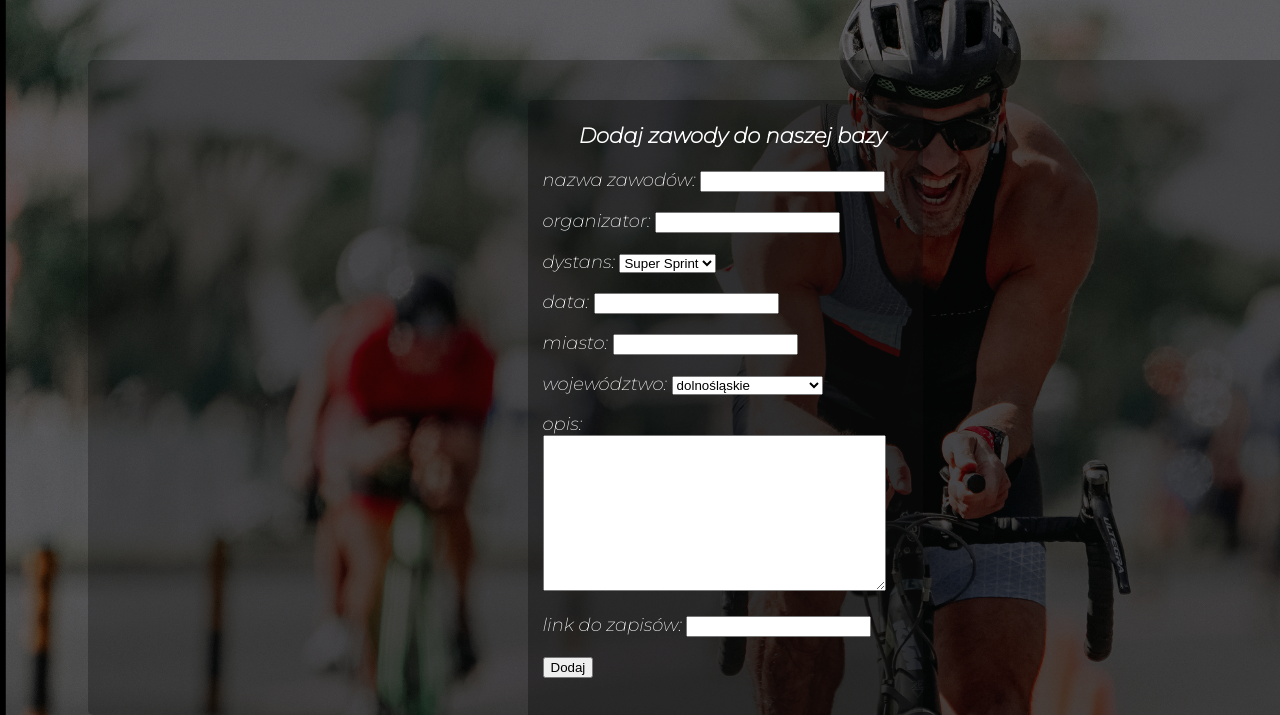
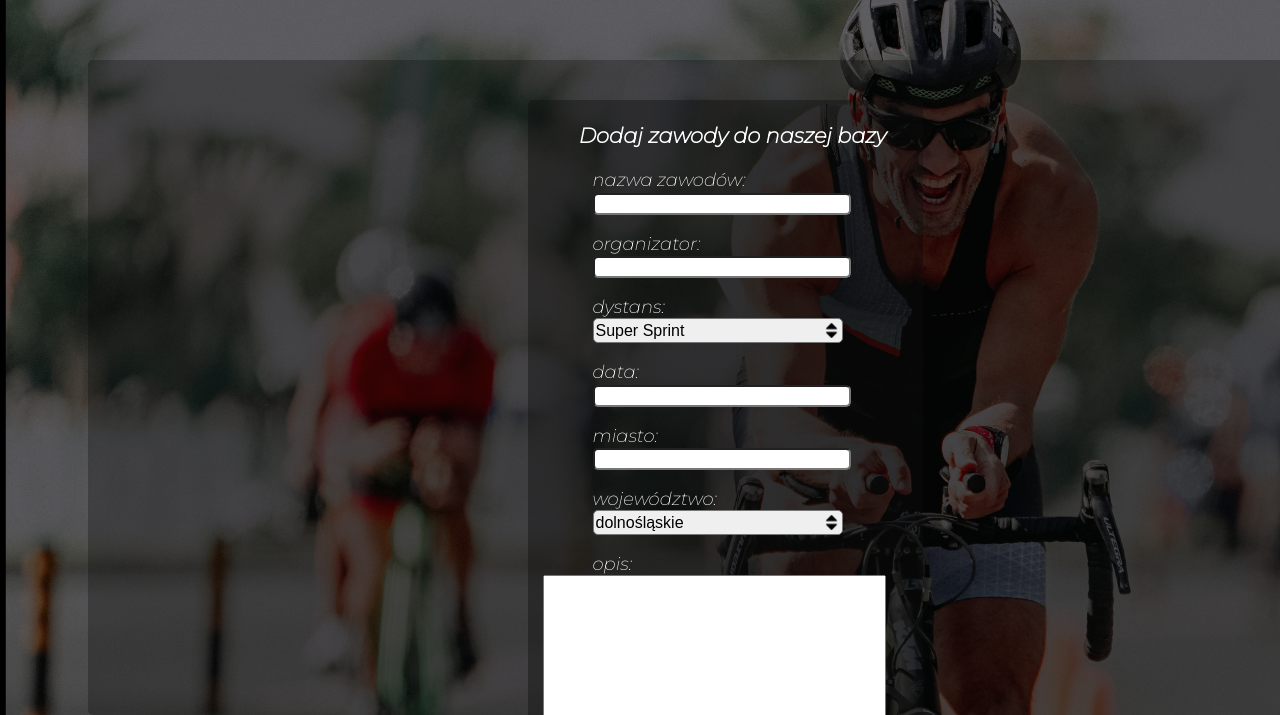
Before and after one commit to kadabrowska/TriEvent, a Django app: page /add/race/ in a window 1280 px wide; the page is wider, and only the part inside the window is pictured. Shown: the part 100-815 px from the top of that part. Run offline with Django 3.2, Linux system fonts and the light colour scheme; some libraries are stand-ins or nearby versions.

Commit message:
add race form

```diff
--- a/TriEvent_app/static/css/style.css
+++ b/TriEvent_app/static/css/style.css
@@ -136,18 +136,7 @@ body {
 }
 .form-box {
   position: absolute;
-  height: 580px;
-  width: 380px;
-  background: rgba(13, 13, 13, 0.4);
-  border-radius: 5px 5px;
-  padding-left: 15px;
-  padding-top: 2px;
-  left: 35%;
-  font-family: 'Montserrat', sans-serif;
-}
-.add-race-box {
-  position: absolute;
-  height: 700px;
+  height: 650px;
   width: 380px;
   background: rgba(13, 13, 13, 0.4);
   border-radius: 5px 5px;
@@ -161,7 +150,7 @@ body {
 }
 .form-box input {
   width: 250px;
-  height: 18px;
+  height: 16px;
   margin-right: 80px;
   margin-left: 50px;
   border-radius: 5px 5px;
--- a/TriEvent_app/templates/add_race.html
+++ b/TriEvent_app/templates/add_race.html
@@ -1,7 +1,7 @@
 {% extends "base.html" %}
 {% block title %}{% endblock title %}
 {% block content %}
-<div class="add-race-box">
+<div class="form-box">
     <h3>Dodaj zawody do naszej bazy</h3>
 <form action="" method="post">
     {% csrf_token %}
```
